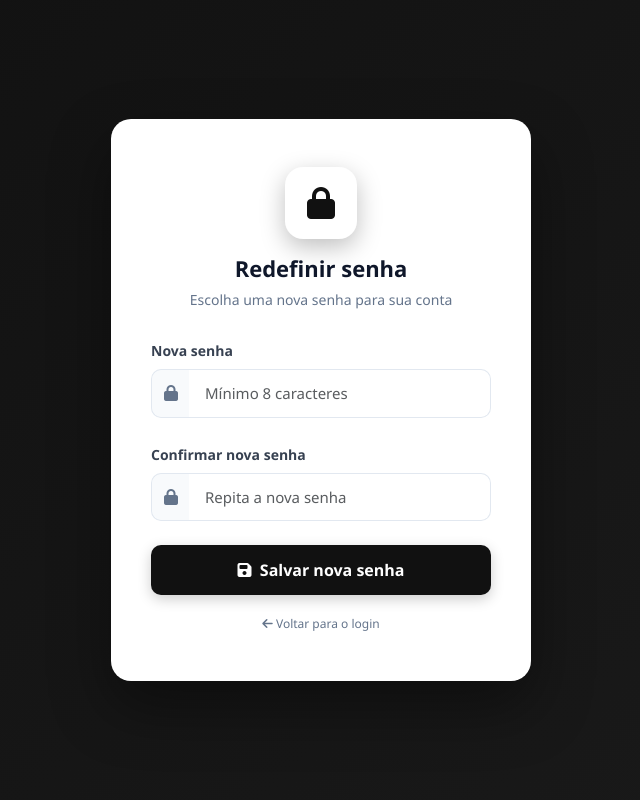
After one commit to Rodrigoolimpioo/tickets, a Python web app: template frontend/templates/resetar_senha.html in a window 1280 px wide. The commit adds this page. Shown: the whole page, without its empty margins (319-959 px from the left). Run offline with Jinja, Linux system fonts and the light colour scheme; the template is opened without the code that fills it: most values are stand-ins (such as "Sample title", 1, 10 or a date in 2020).

Commit message:
feat: fluxo de 'esqueci minha senha' por e-mail
- Tela de login ganha link "Esqueci minha senha".
- /esqueci-senha: solicita e-mail cadastrado, sempre responde de forma
  genérica (não revela se o e-mail existe na base).
- Token de reset (256 bits, expira em 30min, uso único) guardado em
  PASSWORD_RESET_TOKENS; qualquer token anterior ainda válido do mesmo
  usuário é invalidado ao gerar um novo.
- /resetar-senha/<token>: valida o token e permite definir nova senha
  (mesmas regras de tamanho mínimo do resto do sistema).
- core/mailer.py: envio via SMTP (smtplib + STARTTLS), configurável via
  .env — funciona com Gmail (senha de app) ou qualquer SMTP genérico.
- Rate limit próprio pro endpoint de solicitação (5/15min por IP),
  reaproveitando a infra de rate-limit já existente, pra não virar vetor
  de spam de e-mail.
- Evento fica registrado na auditoria (usuario_senha_alterada, com nota
  "via reset por e-mail").

Co-Authored-By: Claude Sonnet 5 <noreply@anthropic.com>

```diff
--- a/frontend/templates/login.html
+++ b/frontend/templates/login.html
@@ -146,6 +146,12 @@
       </button>
     </form>
 
+    <div class="footer-text" style="margin-top:16px">
+      <a href="{{ url_for('auth.esqueci_senha') }}" style="color:#64748b; text-decoration:none">
+        <i class="fa-solid fa-key"></i> Esqueci minha senha
+      </a>
+    </div>
+
     <div class="footer-text">
       {{ g_nome_sistema }} &copy; {{ now.year if now else '2025' }} — Uso interno
     </div>
--- /dev/null
+++ b/frontend/templates/resetar_senha.html
@@ -0,0 +1,125 @@
+<!DOCTYPE html>
+<html lang="pt-BR">
+<head>
+  <meta charset="UTF-8" />
+  <meta name="viewport" content="width=device-width, initial-scale=1.0" />
+  <title>Redefinir senha — {{ g_nome_sistema }}</title>
+  <link href="https://cdn.jsdelivr.net/npm/bootstrap@5.3.3/dist/css/bootstrap.min.css" rel="stylesheet" />
+  <link href="https://cdnjs.cloudflare.com/ajax/libs/font-awesome/6.5.0/css/all.min.css" rel="stylesheet" />
+  {% if cfg_global %}
+  {% set p = cfg_global.get('personalizacao', {}) %}
+  {% set cor_botao = p.get('cor_botao', '#111111') %}
+  {% else %}
+  {% set cor_botao = '#111111' %}
+  {% endif %}
+  <style>
+    * { box-sizing: border-box; margin: 0; padding: 0; }
+    body {
+      min-height: 100vh;
+      background: linear-gradient(135deg, {{ cor_botao }}, #1a1a1a);
+      display: flex;
+      align-items: center;
+      justify-content: center;
+      font-family: 'Segoe UI', system-ui, sans-serif;
+    }
+    .login-card {
+      background: #ffffff;
+      border-radius: 20px;
+      padding: 48px 40px;
+      width: 100%;
+      max-width: 420px;
+      box-shadow: 0 25px 60px rgba(0,0,0,0.4);
+    }
+    .brand { text-align: center; margin-bottom: 28px; }
+    .brand-icon {
+      width: 72px; height: 72px; background: #ffffff; border-radius: 18px;
+      display: inline-flex; align-items: center; justify-content: center;
+      margin-bottom: 16px; box-shadow: 0 8px 24px rgba(0,0,0,0.25);
+    }
+    .brand-icon i { color: {{ cor_botao }}; font-size: 32px; }
+    .brand h1 { font-size: 22px; font-weight: 700; color: #0f172a; }
+    .brand p { color: #64748b; font-size: 14px; margin-top: 4px; }
+    .form-label { font-weight: 600; color: #374151; font-size: 14px; }
+    .form-control {
+      border: 1.5px solid #e2e8f0; border-radius: 10px; padding: 12px 16px; font-size: 15px;
+    }
+    .form-control:focus { border-color: {{ cor_botao }}; box-shadow: 0 0 0 3px rgba(0,0,0,0.08); }
+    .input-group-text {
+      background: #f8fafc; border: 1.5px solid #e2e8f0; border-right: none;
+      border-radius: 10px 0 0 10px; color: #64748b;
+    }
+    .input-group .form-control { border-left: none; border-radius: 0 10px 10px 0; }
+    .btn-login {
+      background: {{ cor_botao }}; border: none; border-radius: 10px; padding: 13px;
+      font-size: 16px; font-weight: 600; color: white; width: 100%; cursor: pointer;
+      box-shadow: 0 4px 14px rgba(0,0,0,0.2);
+    }
+    .btn-login:hover { transform: translateY(-1px); box-shadow: 0 6px 20px rgba(0,0,0,0.3); }
+    .alert-error {
+      background: #fef2f2; border: 1px solid #fecaca; color: #dc2626;
+      border-radius: 10px; padding: 12px 16px; font-size: 14px;
+      display: flex; align-items: center; gap: 8px;
+    }
+    .alert-success {
+      background: #f0fdf4; border: 1px solid #bbf7d0; color: #15803d;
+      border-radius: 10px; padding: 12px 16px; font-size: 14px;
+      display: flex; align-items: center; gap: 8px;
+    }
+    .mb-4 { margin-bottom: 20px; }
+    .mb-6 { margin-bottom: 24px; }
+    .footer-text { text-align: center; color: #94a3b8; font-size: 12px; margin-top: 20px; }
+    .footer-text a { color: #64748b; text-decoration: none; }
+  </style>
+</head>
+<body>
+  <div class="login-card">
+    <div class="brand">
+      <div class="brand-icon"><i class="fa-solid fa-lock"></i></div>
+      <h1>Redefinir senha</h1>
+      <p>Escolha uma nova senha para sua conta</p>
+    </div>
+
+    {% if invalido %}
+    <div class="alert-error mb-4">
+      <i class="fa-solid fa-circle-exclamation"></i>
+      Esse link é inválido ou já expirou. Solicite um novo em "Esqueci minha senha".
+    </div>
+    {% elif sucesso %}
+    <div class="alert-success mb-4">
+      <i class="fa-solid fa-circle-check"></i>
+      Senha redefinida com sucesso! Já pode entrar com a nova senha.
+    </div>
+    {% else %}
+    {% if error %}
+    <div class="alert-error mb-4">
+      <i class="fa-solid fa-circle-exclamation"></i> {{ error }}
+    </div>
+    {% endif %}
+    <form method="POST" action="{{ url_for('auth.resetar_senha', token=token) }}">
+      <input type="hidden" name="_csrf_token" value="{{ csrf_token() }}" />
+      <div class="mb-4">
+        <label class="form-label">Nova senha</label>
+        <div class="input-group">
+          <span class="input-group-text"><i class="fa-solid fa-lock"></i></span>
+          <input type="password" name="nova_senha" class="form-control" placeholder="Mínimo 8 caracteres" required minlength="8" />
+        </div>
+      </div>
+      <div class="mb-6">
+        <label class="form-label">Confirmar nova senha</label>
+        <div class="input-group">
+          <span class="input-group-text"><i class="fa-solid fa-lock"></i></span>
+          <input type="password" name="confirmar_senha" class="form-control" placeholder="Repita a nova senha" required minlength="8" />
+        </div>
+      </div>
+      <button type="submit" class="btn-login">
+        <i class="fa-solid fa-floppy-disk"></i> &nbsp;Salvar nova senha
+      </button>
+    </form>
+    {% endif %}
+
+    <div class="footer-text">
+      <a href="{{ url_for('auth.login') }}"><i class="fa-solid fa-arrow-left"></i> Voltar para o login</a>
+    </div>
+  </div>
+</body>
+</html>
```
Also changed, not shown: backend/controllers/auth_controller.py (+56 -2 lines), backend/core/config.py (+12 -0 lines), backend/core/mailer.py (added, +37 -0 lines), backend/core/security.py (+11 -3 lines), backend/core/services/password_reset_service.py (added, +71 -0 lines), backend/db/migrate.py (+10 -0 lines), backend/db/repositories/password_reset_repository.py (added, +44 -0 lines), backend/db/schema.sql (+9 -0 lines), frontend/templates/esqueci_senha.html (added, +104 -0 lines), 1 other file.
